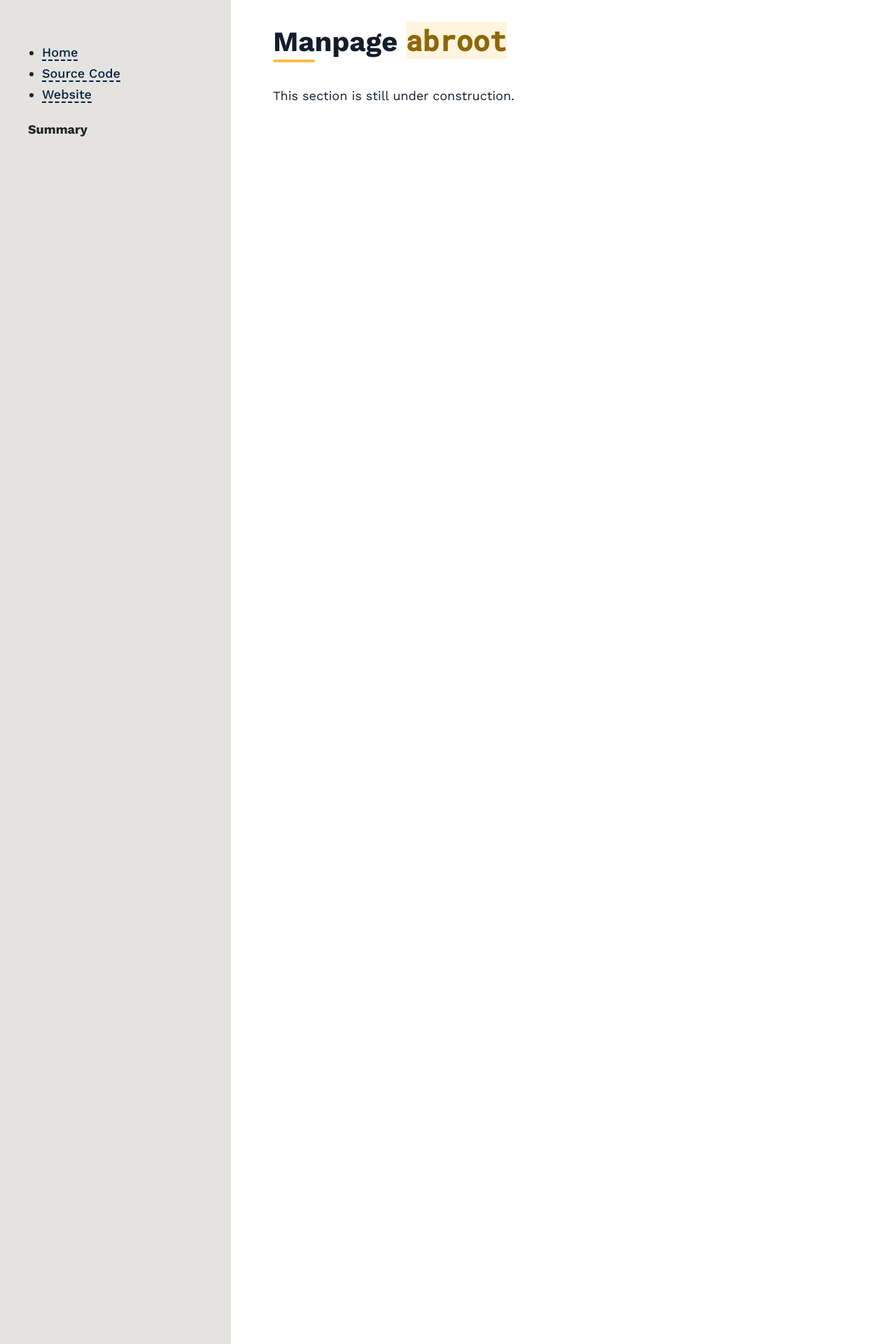
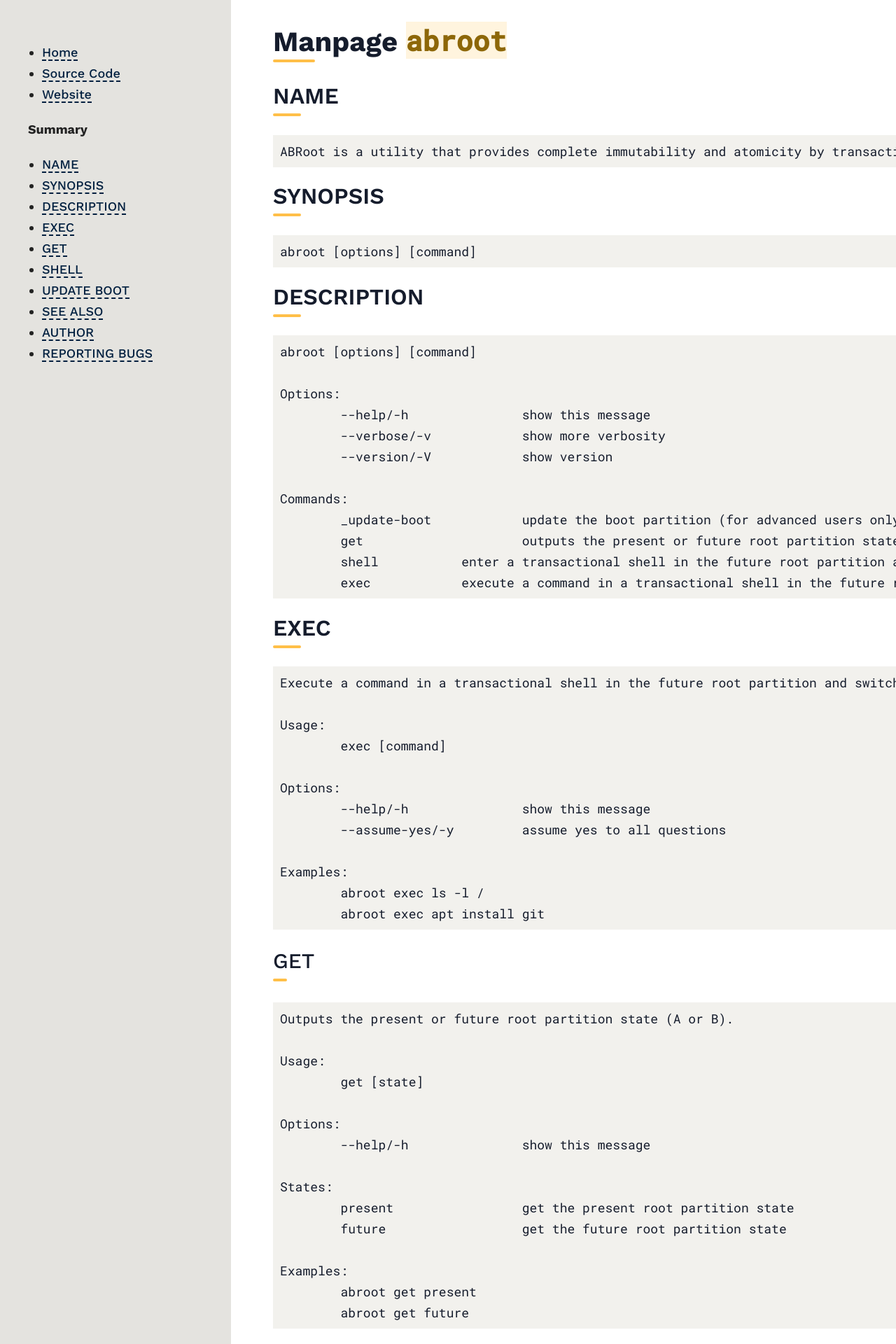
Before and after one commit to Vanilla-OS/documentation, a Jekyll site: the page built from docs/ABRoot/manpage.md, in a window 1280 px wide. Shown: the top 1920 px of the page at 70% size. Built offline with Jekyll 4.4.1, drawn with Linux system fonts in a browser that asks for light colours; some of the changed text lies outside the part shown.

Commit message:
ABRoot: add manpage

````diff
--- a/docs/ABRoot/manpage.md
+++ b/docs/ABRoot/manpage.md
@@ -5,4 +5,112 @@ description: Manpage for the ABRoot utility.
 
 # Manpage `abroot`
 
-This section is still under construction.
+## NAME
+
+```text
+ABRoot is a utility that provides complete immutability and atomicity by transacting between 2 root partitions (A⟺B), it also allows on-demand transactions via a transactional shell.
+```
+
+## SYNOPSIS
+
+```text
+abroot [options] [command]
+```
+
+## DESCRIPTION
+
+```markdown
+abroot [options] [command]
+
+Options:
+	--help/-h		show this message
+	--verbose/-v		show more verbosity
+	--version/-V		show version
+
+Commands:
+	_update-boot		update the boot partition (for advanced users only)
+	get			outputs the present or future root partition state
+	shell		enter a transactional shell in the future root partition and switch root on the next boot
+	exec		execute a command in a transactional shell in the future root partition and switch to it on the next boot
+```
+
+## EXEC
+
+```markdown
+Execute a command in a transactional shell in the future root partition and switch to it on the next boot.
+
+Usage:
+	exec [command]
+
+Options:
+	--help/-h		show this message
+	--assume-yes/-y		assume yes to all questions
+
+Examples:
+	abroot exec ls -l /
+	abroot exec apt install git
+```
+
+### GET
+
+```markdown
+Outputs the present or future root partition state (A or B).
+
+Usage:
+	get [state]
+
+Options:
+	--help/-h		show this message
+
+States:
+	present			get the present root partition state
+	future			get the future root partition state
+
+Examples:
+	abroot get present
+	abroot get future
+```
+
+## SHELL
+
+```markdown
+Enter a transactional shell in the future root partition and switch root on the next boot.
+
+Usage:
+	shell
+
+Options:
+	--help/-h		show this message
+	--assume-yes/-y		assume yes to all questions
+
+Examples:
+	abroot shell
+```
+
+## UPDATE BOOT
+
+```markdown
+Update the boot partition for maintenance purposes (for advanced users only).
+
+Usage:
+	_update-boot
+
+Options:
+	--help/-h		show this message
+	--assume-yes/-y		assume yes to all questions
+```
+
+## SEE ALSO
+
+- [`apx`](/docs/apx)
+- [`VSO`](/docs/vso)
+
+## AUTHOR
+
+```text
+Contributors of Vanilla OS
+```
+
+## REPORTING BUGS
+
+Report bugs to the [issue tracker](https://github.com/Vanilla-OS/ABRoot/issues).
````
Also changed, not shown: docs/apx/manpage.md (+1 -0 lines).
